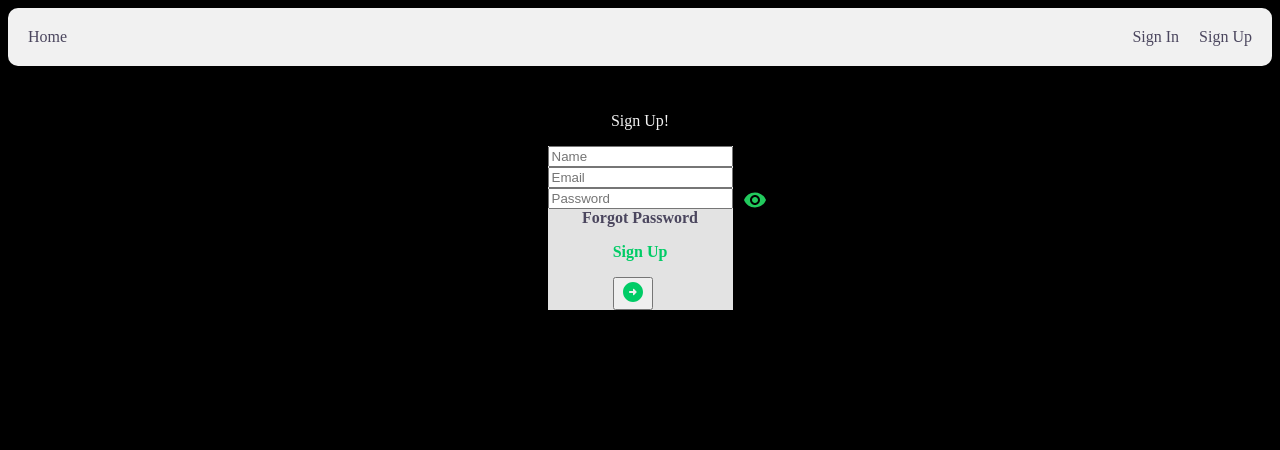
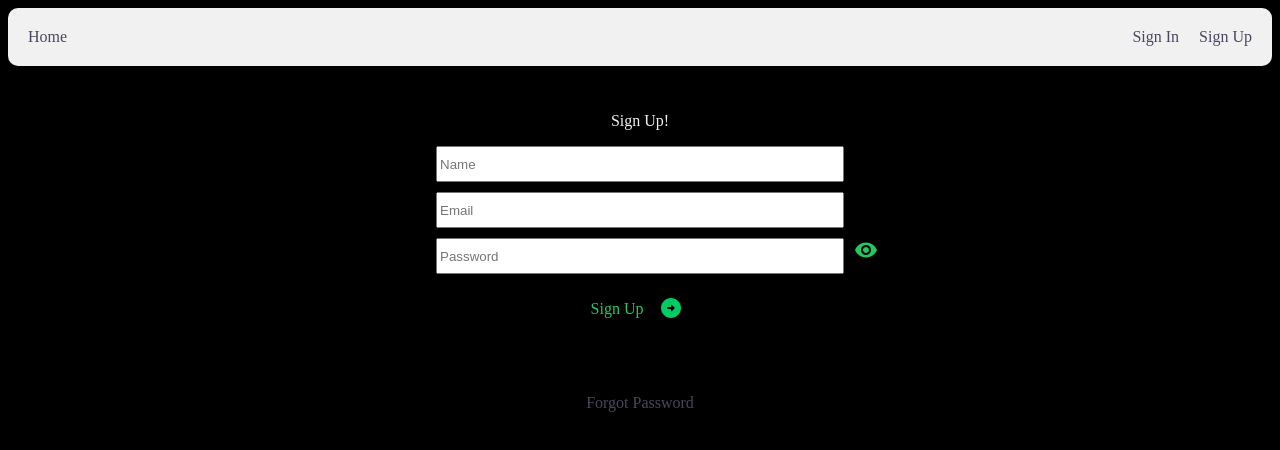
Before and after one commit to catwhitmer/bucket-list-map-app, a React (Create React App) app in the folder frontend/: page /sign-up in a window 1280 px wide. Shown: the top 450 px of the page. Built offline with nearby package versions, Linux system fonts and the light colour scheme.

Commit message:
Added button classes and styled the buttons

```diff
--- a/frontend/src/index.css
+++ b/frontend/src/index.css
@@ -55,11 +55,18 @@ a:hover {
 }
 
 .form {
+  width: 40%;
+  height: 50%;
   display: flex;
   flex-direction: column;
   justify-content: center;
   align-items: center;
-  background: #f1f1f1f1;
+  gap: 10px;
+}
+
+.formInput {
+  width: 400px;
+  height: 30px;
 }
 
 .showPassword {
@@ -69,17 +76,29 @@ a:hover {
 }
 
 .forgotPasswordLink {
+  padding: 50px;
   cursor: pointer;
   color: #00cc66;
-  font-weight: 600;
-  text-align: right;
+  font-weight: 300;
 }
 
 .signUpBar,
-.signUpText,
-.signUpButton {
+.signInBar {
+  display: flex;
+  flex-direction: row;
   cursor: pointer;
+  background-color: #000000;
+  font-weight: 300;
+}
+
+.button {
+  background: #000000;
+  border: #000000;
+}
+
+.arrowButton {
+  padding-left: 10px;
+  cursor: pointer;
+  font-size: large;
   color: #00cc66;
-  font-weight: 600;
-  text-align: left;
 }
--- a/frontend/src/pages/SignIn.jsx
+++ b/frontend/src/pages/SignIn.jsx
@@ -36,6 +36,7 @@ function SignIn() {
 
       <form className="form" onSubmit={onSubmit}>
         <input
+          className="formInput"
           type="text"
           placeholder="Name"
           id="name"
@@ -44,6 +45,7 @@ function SignIn() {
         />
 
         <input
+          className="formInput"
           type="email"
           placeholder="Email"
           id="email"
@@ -53,6 +55,7 @@ function SignIn() {
 
         <div className="passwordInputDiv">
           <input
+            className="formInput"
             type={showPassword ? "text" : "password"}
             placeholder="Password"
             id="password"
@@ -68,8 +71,8 @@ function SignIn() {
 
         <div className="signInBar">
           <p className="signInText">Sign In</p>
-          <button className="signInButton">
-            <ArrowCircleRightRoundedIcon />
+          <button className="button">
+            <ArrowCircleRightRoundedIcon className="arrowButton" />
           </button>
         </div>
       </form>
--- a/frontend/src/pages/SignUp.jsx
+++ b/frontend/src/pages/SignUp.jsx
@@ -36,6 +36,7 @@ function SignUp() {
 
       <form className="form" onSubmit={onSubmit}>
         <input
+          className="formInput"
           type="text"
           placeholder="Name"
           id="name"
@@ -44,6 +45,7 @@ function SignUp() {
         />
 
         <input
+          className="formInput"
           type="email"
           placeholder="Email"
           id="email"
@@ -53,6 +55,7 @@ function SignUp() {
 
         <div className="passwordInputDiv">
           <input
+            className="formInput"
             type={showPassword ? "text" : "password"}
             placeholder="Password"
             id="password"
@@ -66,16 +69,16 @@ function SignUp() {
           />
         </div>
 
+        <div className="signUpBar">
+          <p className="signUpText">Sign Up</p>
+          <button className="button">
+            <ArrowCircleRightRoundedIcon className="arrowButton" />
+          </button>
+        </div>
+
         <Link className="forgotPasswordLink" to="/forgot-password">
           Forgot Password
         </Link>
-
-        <div className="signUpBar">
-          <p className="signUpText">Sign Up</p>
-          <button className="signUpButton">
-            <ArrowCircleRightRoundedIcon />
-          </button>
-        </div>
       </form>
     </div>
   );
```
